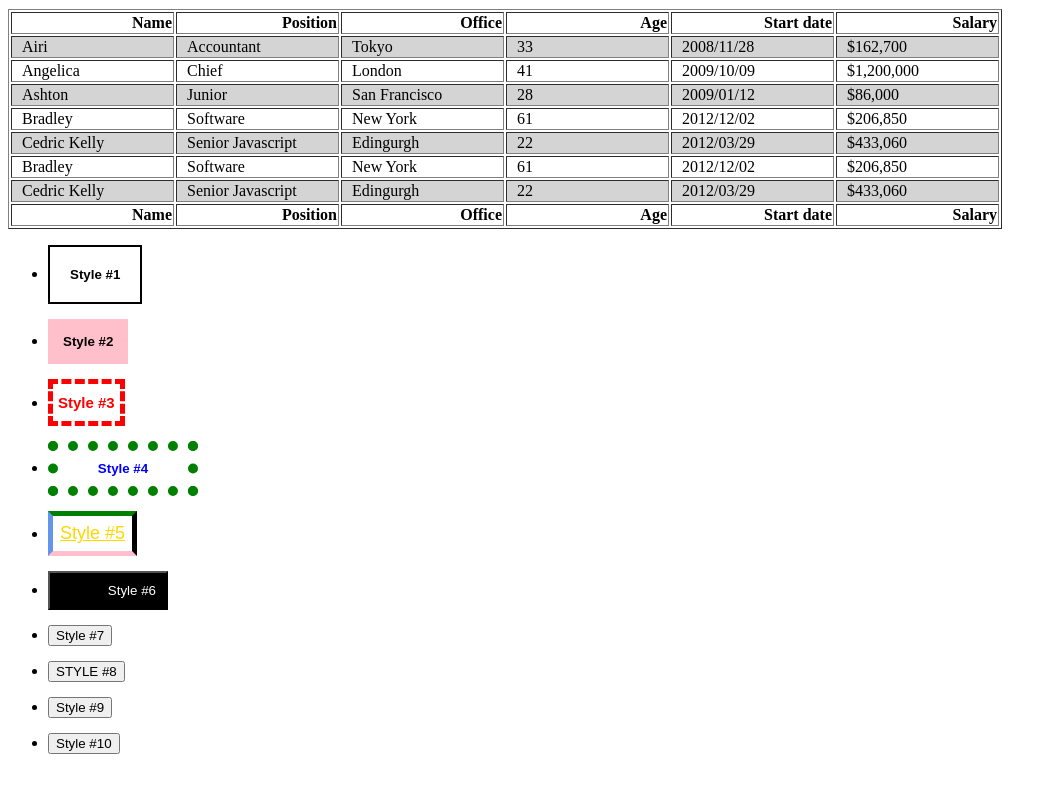
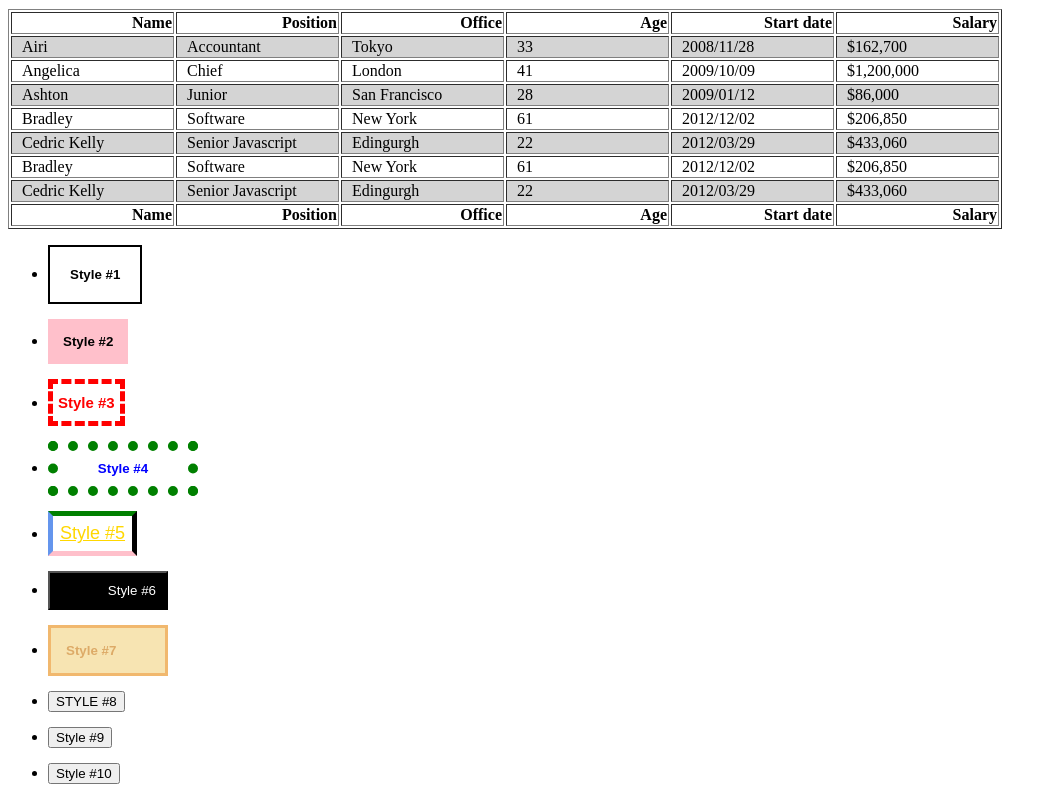
Before and after one commit to AltynaiUrmatbekova/07.10.2021-1, a plain HTML site: page index.html in a window 1280 px wide. Shown: the part 1455-2255 px from the top of the page, without its empty margins (0-1057 px from the left). Before the commit the page ends 2225 px from the top, so only its background shows below. Drawn offline with Linux system fonts and the light colour scheme.

Commit message:
button-7

```diff
--- a/style.css
+++ b/style.css
@@ -191,3 +191,12 @@ hr {
     width: 120px;
     padding: 10px;
 }
+#button-7 {
+    color: rgb(221, 170, 103);
+    background-color: rgb(247, 228, 178);
+    border: 3px solid rgb(241, 184, 110);
+    font-weight: bold;
+    width: 120px;
+    padding: 15px;
+    text-align: left;
+}
```
